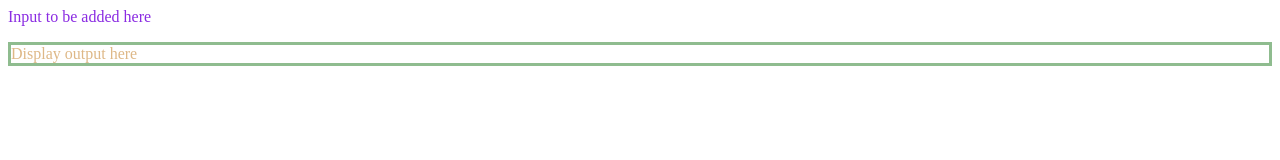
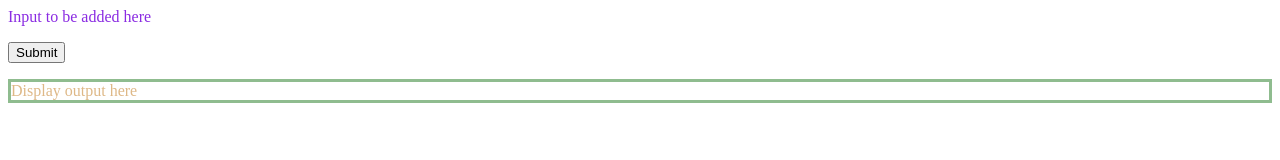
Before and after one commit to SMegha9/IN1339-Project3, a plain HTML site: page docs/iter00.html in a window 1280 px wide. Drawn offline with Linux system fonts and the light colour scheme.

Commit message:
Add files via upload

```diff
--- a/docs/iter00.html
+++ b/docs/iter00.html
@@ -13,6 +13,7 @@ function fibonaccicalc (number) {
 function findfib () {
      // get the value from the input
      //result = fibonacci(input)
+    document.getElementById("fib_number").innerHTML='hello'
      //display result on the webpage
      }
 
@@ -21,6 +22,8 @@ function findfib () {
 </head>
 <body>
 <p id="demo" class="textin">Input to be added here</p>
+<button type="button" onclick="findfib()">Submit</button>
+
 <!-- USER INPUTS A NUMBER -->
 
 <!--BUTTON THAT RUNS "findfib" -->
```
